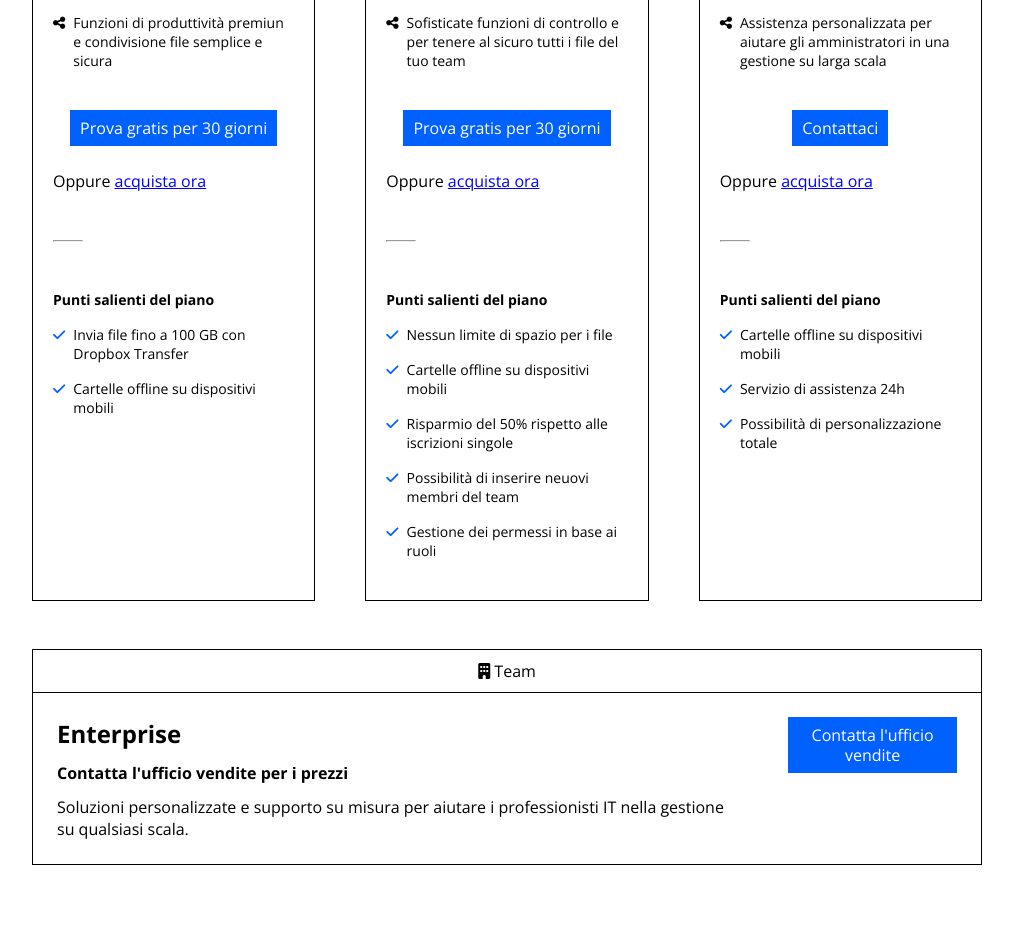
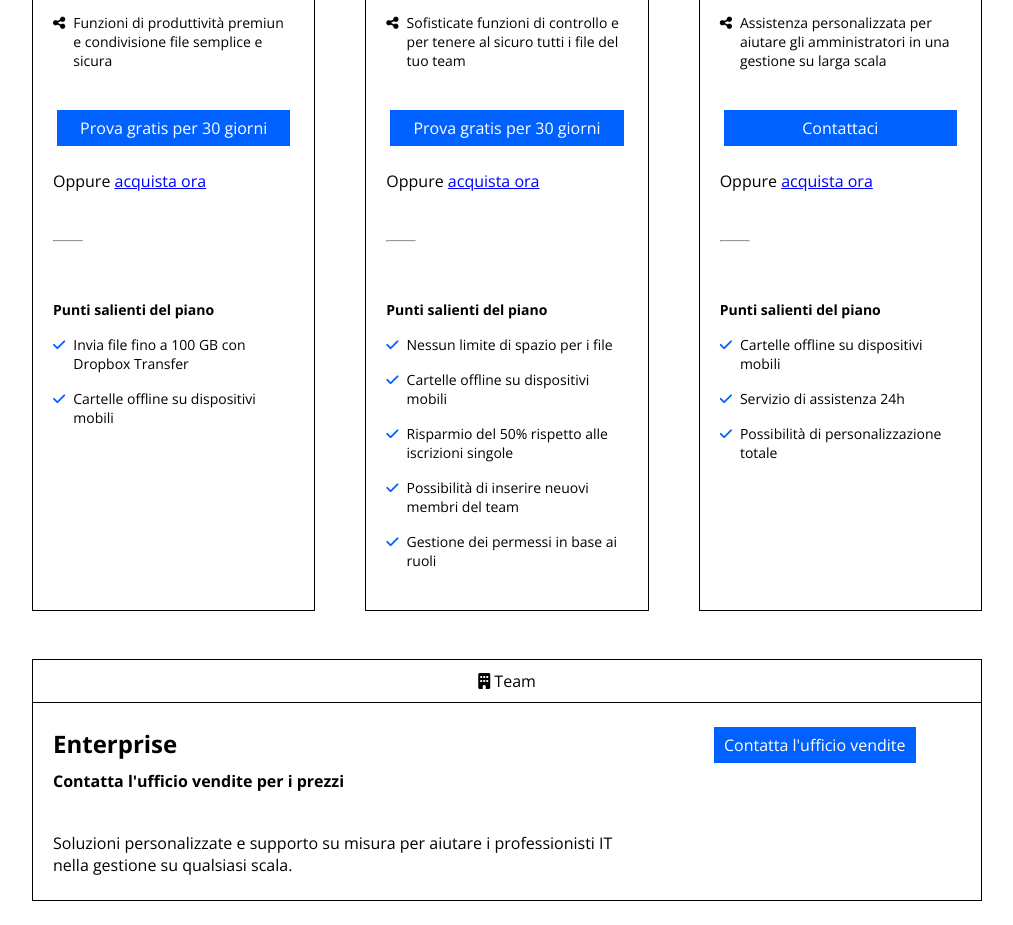
Before and after one commit to DomenicoDeSalvo/htmlcss-dropbox, a plain HTML site: page index.html in a window 1280 px wide. Shown: the part 1199-2124 px from the top of the page, without its empty margins (133-1146 px from the left). Before the commit the page ends 2088 px from the top, so only its background shows below. Drawn offline with nearby package versions, Linux system fonts and the light colour scheme.

Commit message:
Edited team col-12

```diff
--- a/css/style.css
+++ b/css/style.css
@@ -169,10 +169,11 @@ body{
 
 .highlight{
     font-weight: 700;
+    margin: 10px 0;
 }
 
 .card .button{
-    align-self: center;
+    margin: 0 24px;
 }
 
 .classic_link{
@@ -190,11 +191,6 @@ hr{
     color: #0061ff;
 }
 
-.upper__card{
-    display: flex;
-    justify-content: space-between;
+.plan__description{
+    margin-top: 40px;
 }
-
-.upper__card *{
-    margin: 12px;
-}
--- a/index.html
+++ b/index.html
@@ -238,21 +238,22 @@
                         </div>
                         <!-- Team azienda -->
                         <div class="col-12">
-                            <div class="card">
+                            <div class="card long-card">
                             <!-- Name -->
                                 <div class="card__title">
                                     <i class="fa-solid fa-building"></i> Team
                                 </div>
                                 <!-- Content -->
-                                <div class="upper__card">
-                                    <div>
+                                <div class="row">
+                                    <div class="col-8 card__section">
+
                                         <h3 class="card__subtitle">Enterprise</h3>
                                         <div class="highlight">Contatta l'ufficio vendite per i prezzi</div>
-                                        <div>
+                                        <div class="plan__description">
                                             Soluzioni personalizzate e supporto su misura per aiutare i professionisti IT nella gestione su qualsiasi scala.
                                         </div>
                                     </div>
-                                    <div>
+                                    <div class="col-4 card__section">
                                          <a class="button blue-button" href="">Contatta l'ufficio vendite</a>
                                     </div>
                                 </div>
```
